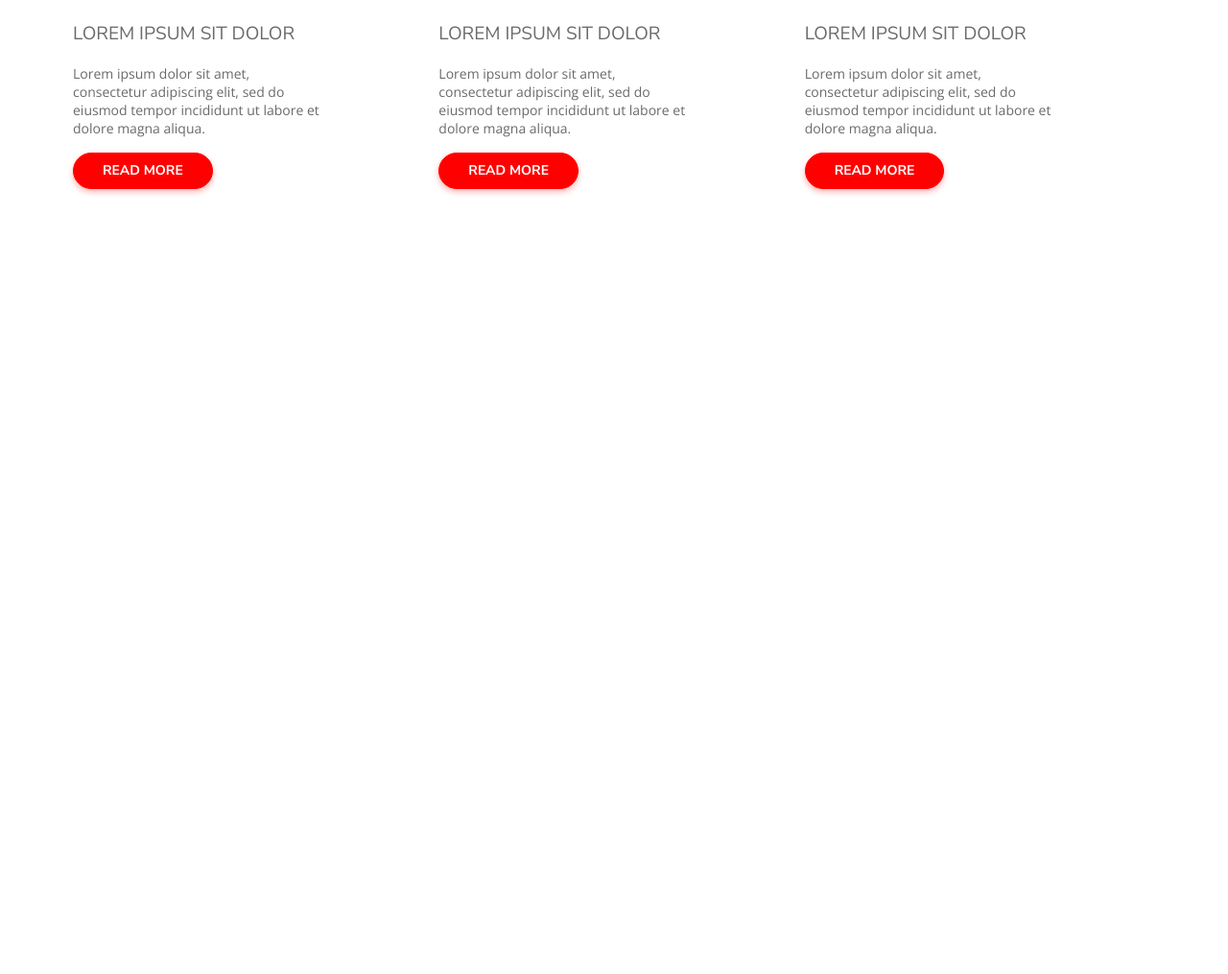
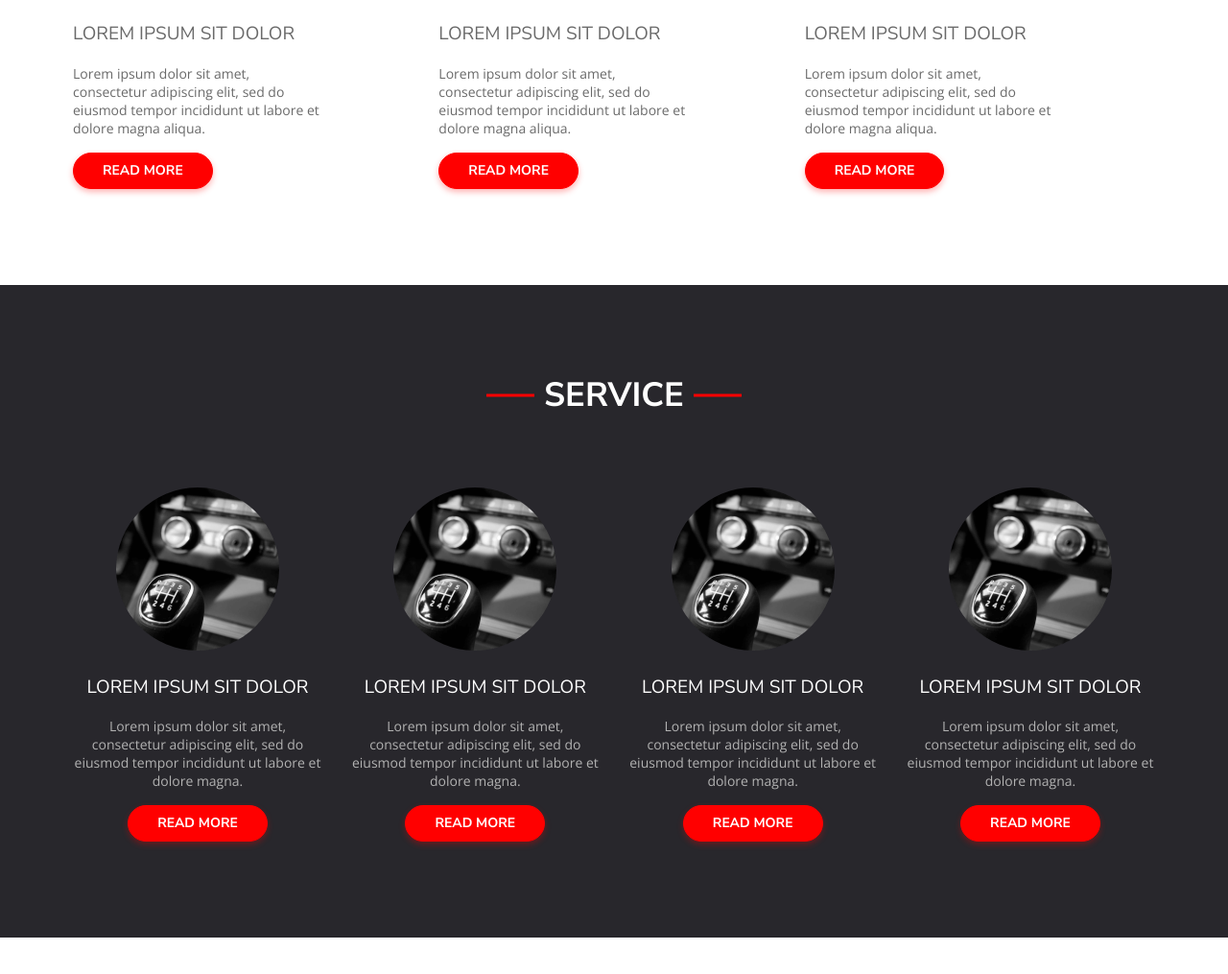
Before and after one commit to karolina-rachuta/car_sharing, a plain HTML site: page index.html in a window 1280 px wide. Shown: the part 1189-2204 px from the top of the page at 96% size. Before the commit the page ends 1486 px from the top, so only its background shows below. Drawn offline with nearby package versions, Linux system fonts and the light colour scheme.

Commit message:
service section

```diff
--- a/index.html
+++ b/index.html
@@ -78,6 +78,42 @@
         </div>
     </div>
 </section>
+<!--section.box.box--dark>div.inner>h2.section__hdl.section__hdl--secondary+div.section__box>(div.section__col.section__col--secondary>img.section__img.section__img--secondary+h3.section__hdl--ternary{LOREM IPSUM SIT DOLOR}+p.section__text{Lorem ipsum dolor sit amet, consectetur adipiscing elit, sed do eiusmod tempor incididunt ut labore et dolore magna.}+a.btn{READ MORE})*4-->
+<section class="box box--dark section">
+    <div class="inner">
+        <h2 class="section__hdl section__hdl--secondary">SERVICE</h2>
+        <div class="section__box">
+            <div class="section__col section__col--secondary">
+                <img src="src/images/photo3.png" alt="Article Photo"  class="section__img section__img--secondary">
+                <h3 class="section__hdl--ternary">LOREM IPSUM SIT DOLOR</h3>
+                <p class="section__text">Lorem ipsum dolor sit amet, consectetur adipiscing elit, sed do eiusmod tempor
+                    incididunt ut labore et dolore magna.</p>
+                <a href="" class="btn">READ MORE</a>
+            </div>
+            <div class="section__col section__col--secondary">
+                <img src="src/images/photo3.png" alt="Article Photo" class="section__img section__img--secondary">
+                <h3 class="section__hdl--ternary">LOREM IPSUM SIT DOLOR</h3>
+                <p class="section__text">Lorem ipsum dolor sit amet, consectetur adipiscing elit, sed do eiusmod tempor
+                    incididunt ut labore et dolore magna.</p>
+                <a href="" class="btn">READ MORE</a>
+            </div>
+            <div class="section__col section__col--secondary">
+                <img src="src/images/photo3.png" alt="Article Photo" class="section__img section__img--secondary">
+                <h3 class="section__hdl--ternary">LOREM IPSUM SIT DOLOR</h3>
+                <p class="section__text">Lorem ipsum dolor sit amet, consectetur adipiscing elit, sed do eiusmod tempor
+                    incididunt ut labore et dolore magna.</p>
+                <a href="" class="btn">READ MORE</a>
+            </div>
+            <div class="section__col section__col--secondary">
+                <img src="src/images/photo3.png" alt="Article Photo" class="section__img section__img--secondary">
+                <h3 class="section__hdl--ternary">LOREM IPSUM SIT DOLOR</h3>
+                <p class="section__text">Lorem ipsum dolor sit amet, consectetur adipiscing elit, sed do eiusmod tempor
+                    incididunt ut labore et dolore magna.</p>
+                <a href="" class="btn">READ MORE</a>
+            </div>
+        </div>
+    </div>
+</section>
 
 </body>
 </html>
--- a/src/css/main.css
+++ b/src/css/main.css
@@ -194,7 +194,11 @@ html, body {
 
 .box {
 }
-
+.box.box--dark {
+    background-color: rgb(40, 39, 44);
+    padding-top: 4.125rem;
+    padding-bottom: 6.25rem;
+}
 .section {
     margin-bottom: 6.25rem;
 }
@@ -208,7 +212,10 @@ html, body {
     position: relative;
     margin-bottom: 2.5625rem;
 }
-
+.section .section__hdl.section__hdl--secondary {
+    color: var(--secondary-color);
+    margin-bottom: 4.6875rem;
+}
 .section .section__hdl:before, .section .section__hdl:after {
     content: " ";
     width: 3.125rem;
@@ -246,13 +253,26 @@ html, body {
     flex-direction: column;
     align-items: flex-start;
 }
+.section .section__col.section__col--secondary {
+    align-items: center;
+    text-align: center;
+}
 
+.section .section__col.section__col--secondary h3{
+    text-align: center;
+    color: var(--secondary-color);
+}
+.section .section__col.section__col--secondary p {
+    color: rgb(178, 178, 178);
+}
 .section .section__img {
     width: 100%;
     display: block;
     margin-bottom: .5625rem;
 }
-
+.section .section__img.section__img--secondary {
+    max-width: 10.625rem;
+}
 .section .section__text {
     font-family: "Open Sans", sans-serif;
     font-weight: 300;
```
Also changed, not shown: src/images/photo3.png (added).
